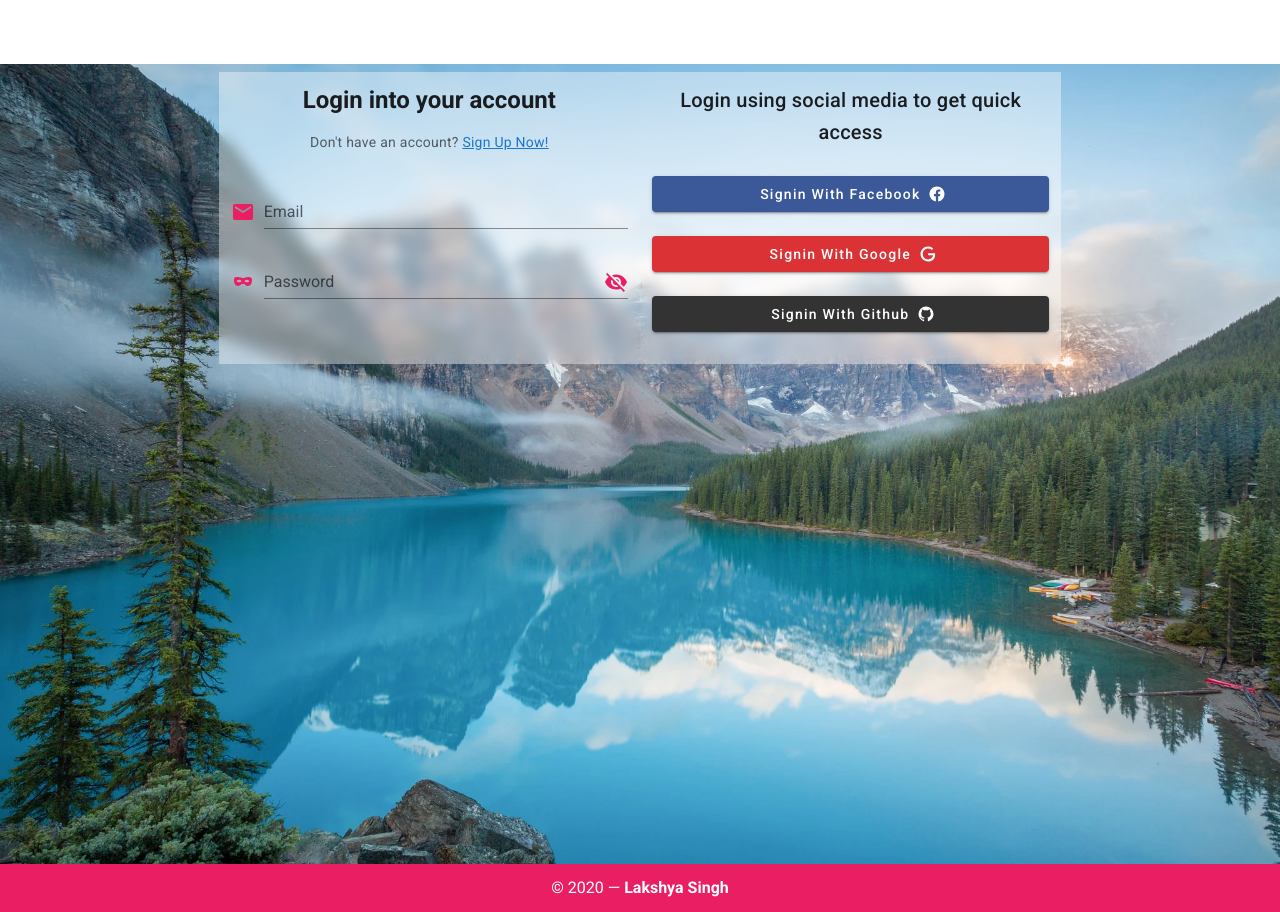
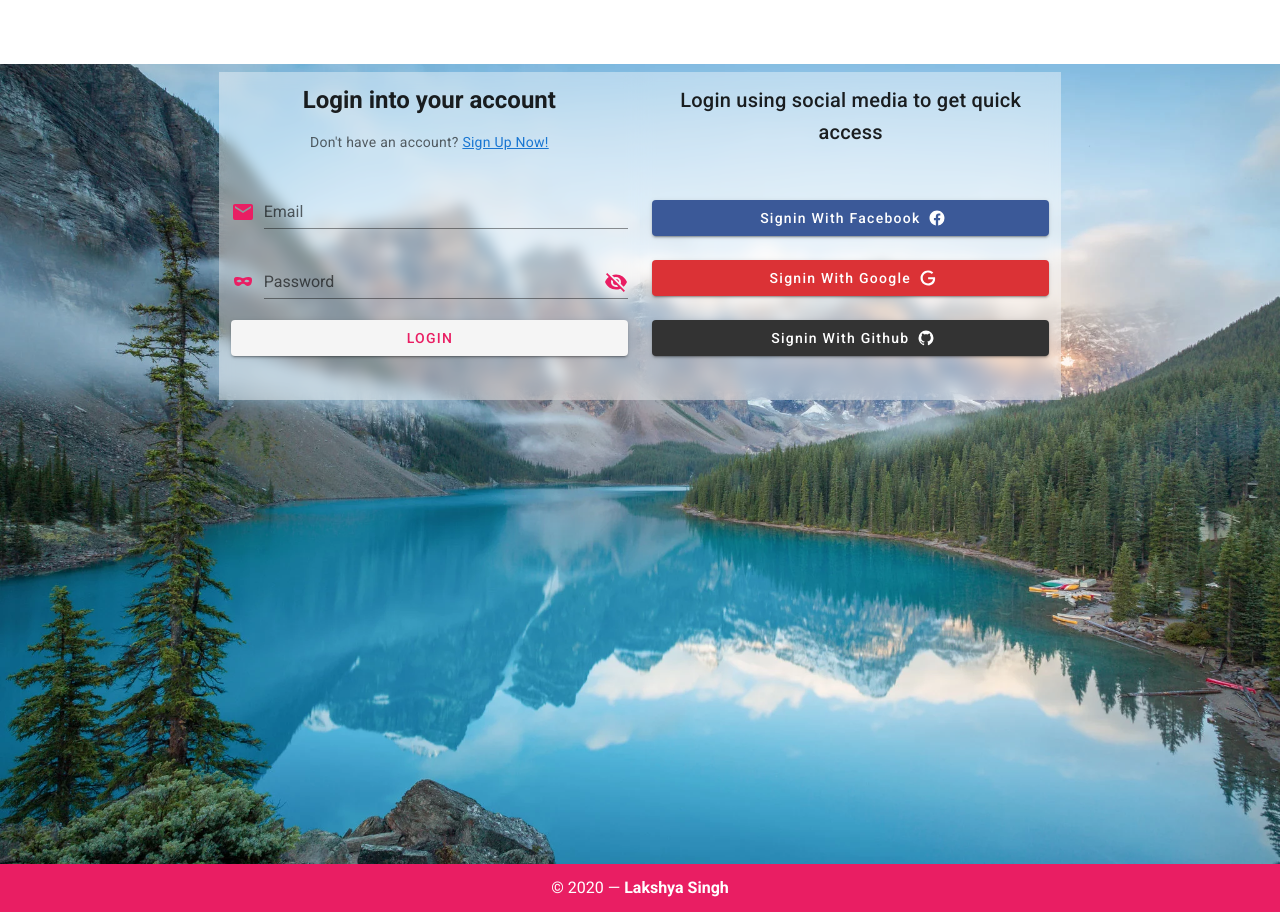
Before and after one commit to king-11/Nuxt_Images, a Nuxt app: page /login in a window 1280 px wide. Built offline with nearby package versions, Linux system fonts and the light colour scheme; no server answers.

Commit message:
feat: login functionality enable

```diff
--- a/pages/login.vue
+++ b/pages/login.vue
@@ -7,6 +7,7 @@
           <p class="text-center text-body-2 text--secondary">Don't have an account? <nuxt-link to="/register" exact="">Sign Up Now!</nuxt-link></p>
         </div>
         <div class="my-8 form-container mx-auto">
+          <v-form @submit.prevent="emailLogin" lazy-validationr ref="emailLogin" v-model="valid">
             <v-text-field label="Email" v-model="email" :rules="emailRules">
               <v-icon slot="prepend" color="pink">
                 {{icons.mdiEmail}}
@@ -25,11 +26,18 @@
                 </slot>
               </v-icon>
             </v-text-field>
+            <div class="buttonContainer">
+              <v-btn type="submit" class="pink--text darken-1">
+                  Login
+              </v-btn>
             </div>
+          </v-form>
+        </div>
+        <v-divider class="hidden-md-and-up"/>
       </v-col>
       <v-col cols="12" sm="12" md="5" lg="4">
-        <div class="buttonContainer">
         <p class="text-center text-subtitle text-md-h6">Login using social media to get quick access</p>
+        <div class="buttonContainer mt-10">
           <v-btn :name="content.name" v-for="content in loginOptions" :key="content.name" :color="content.color" class="white--text my-3">
             <span class="text-capitalize">Signin with {{content.name}}</span>
             <v-icon right>{{content.icon}}</v-icon>
@@ -48,6 +56,7 @@ import { required, emailFormat, minLength } from '../utils/validations';
 export default {
   data() {
     return {
+      valid:true,
       snackbar: false,
       passwordShow: false,
       error_message: '',
@@ -96,6 +105,13 @@ export default {
     facebook() {
       this.$store.dispatch('loginFacebook')
     },
+    emailLogin() {
+      this.$refs.emailLogin.validate()
+      if(!this.valid)
+        return;
+      const credentials = {email:this.email.trim(),password:this.password.trim()}
+      this.$store.dispatch('emailLogin',credentials);
+    }
   },
   middleware: ['auth'],
   auth: 'guest',
--- a/store/index.js
+++ b/store/index.js
@@ -64,7 +64,16 @@ export const actions = {
     }
   },
   async emailLogin({ commit }, {email, password}) {
+  try {
     const user = await auth.signInWithEmailAndPassword(email, password);
-
+    commit('setUser',user.user)
+  } catch(err) {
+    if(err.code === "auth/user-not-found"){
+      commit('displaySnackbar',{
+        message:"User hasn't been registered yet",
+        color:"blue"
+      })
+    }
+  }
   }
 }
```
Lines whose indentation alone changed are shown as unchanged.
